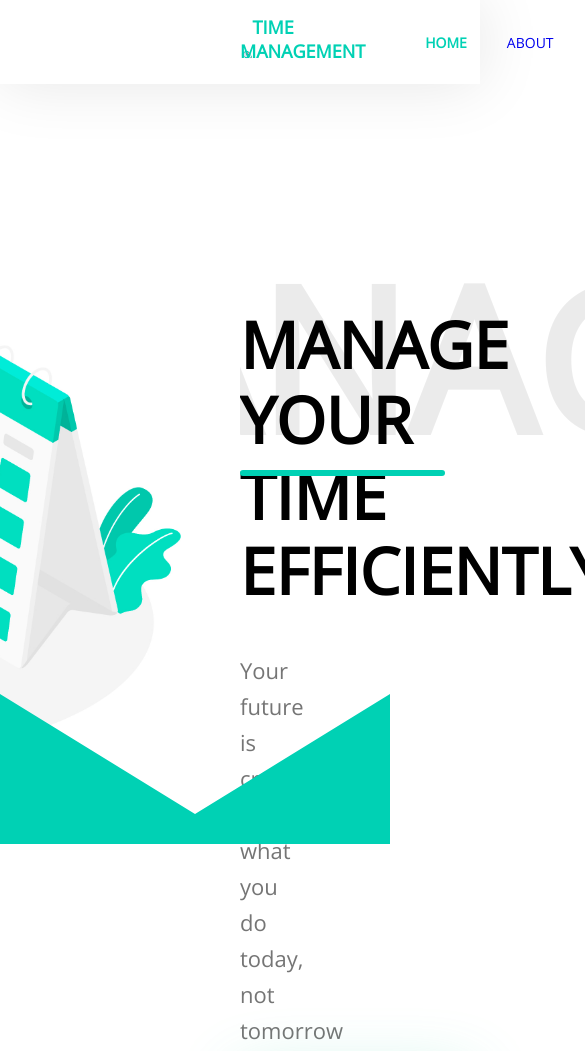
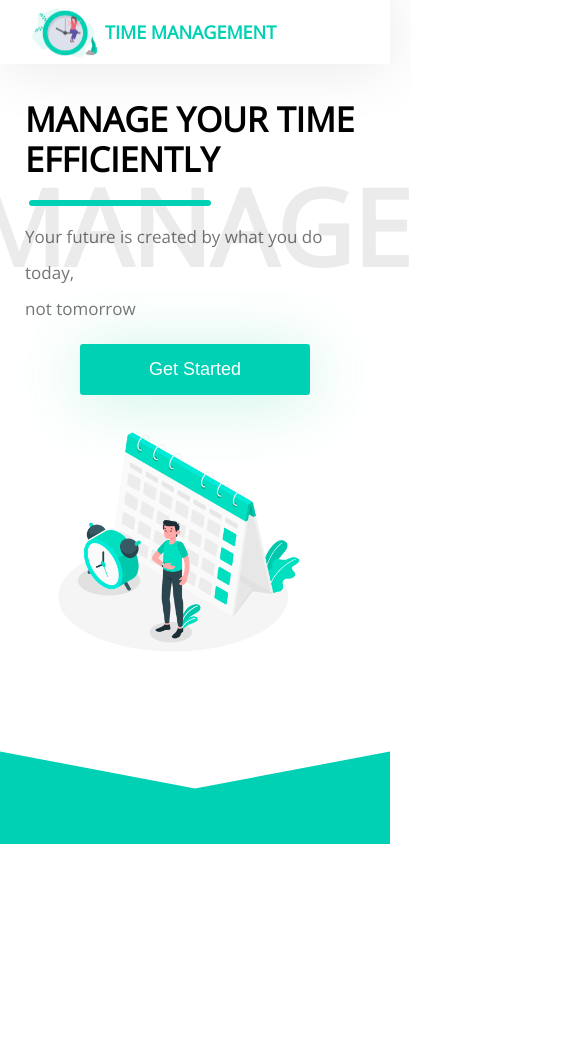
Before and after one commit to logixode/time-management, a plain HTML site: page index.html in a window 390 px wide. Shown: the top 1051 px of the page, 585 px wide, since content can reach past the window. After the commit the page ends 844 px from the top, so only its background shows below. Drawn offline with nearby package versions, Linux system fonts and the light colour scheme.

Commit message:
Fix Responsive mobile device

```diff
--- a/index.html
+++ b/index.html
@@ -39,7 +39,9 @@
             <div class="left">
                 <h1 class="huge">Manage Your Time<br>Efficiently</h1>
                 <p>Your future is created by what you do today,<br>not tomorrow</p>
-                <button>Get Started</button>
+                <div class="centered">
+                    <button>Get Started</button>
+                </div>
             </div>
             <div class="right">
                 <img src="./img/dashboard.jpg" alt="Dashboard">
--- a/style.css
+++ b/style.css
@@ -21,6 +21,7 @@ nav a {
     text-decoration: none !important;
     text-transform: uppercase;
     font-size: 14px;
+    color: rgb(97, 97, 97);
 }
 
 .active a {
@@ -178,3 +179,135 @@ button:hover {
         border-bottom: 4px solid #00D1B4;
     }
 }
+
+@media screen and (max-width: 480px) {
+    .container {
+        padding-left: 25px !important;
+        padding-right: 25px !important;
+    }
+
+    nav {
+        padding: 20px !important;
+    }
+
+    button {
+        position: relative;
+        z-index: 1;
+    }
+
+    .left {
+        margin-top: 35px !important;
+        max-width: 100% !important;
+        width: 100% !important;
+    }
+
+    .left p {
+        margin-top: 40px !important;
+        font-size: 17px !important;
+    }
+
+    .right {
+        width: 100% !important;
+        margin-top: 10px !important;
+        max-width: 100% !important;
+        text-align: center !important;
+        transform: scale(1) scaleX(-1) !important;
+    }
+
+    .right img {
+        /* margin-right: 50px; */
+        width: 280px !important;
+        position: absolute;
+        left: 12%;
+    }
+
+    .branding {
+        display: block
+    }
+
+    .navbar {
+        display: none !important;
+    }
+
+    .centered {
+        text-align: center !important;
+    }
+
+    .nav-brand {
+        color: #00D1B4 !important !important;
+        font-weight: bold !important;
+        font-size: 18px !important;
+        margin-top: 0 !important;
+        /* text-align: left !important; */
+    }
+
+    .logo {
+        width: 80px !important;
+        margin-bottom: -23px !important;
+        margin-top: -50px !important;
+    }
+
+    .brand-path {
+        clip-path: polygon(50% 85%, 100% 75%, 100% 100%, 0 100%, 0 75%) !important;
+        height: 370px !important;
+    }
+
+    .huge {
+        font-size: 34px !important;
+    }
+
+    .huge::before {
+        font-size: 105px !important;
+        left: -30px !important;
+        top: 207px !important;
+    }
+
+    .huge::after {
+        width: 182px !important;
+        top: 200px !important;
+        left: 29px !important;
+    }
+}
+
+@media screen and (max-width: 1720px) {
+    .container {
+        padding-left:   120px;
+        padding-right:  120px;
+    }
+
+    .brand-path {
+        height: 450px;
+    }
+
+    .left {
+        margin-top: 100px;
+    }
+
+    .left p {
+        font-size: 20px;
+    }
+
+    .right {
+        text-align: right;
+        margin-top: -20px;
+        transform: scale(0.7) scaleX(-1);
+    }
+
+    .nav-brand {
+        margin-top: 10px;
+    }
+
+    .huge {
+        font-size: 56px;
+    }
+
+    .huge:before {
+        font-size: 160px;
+        top: 230px;
+    }
+
+    .huge:after {
+        top: 367px;
+        left: 125px;
+    }
+}
```
